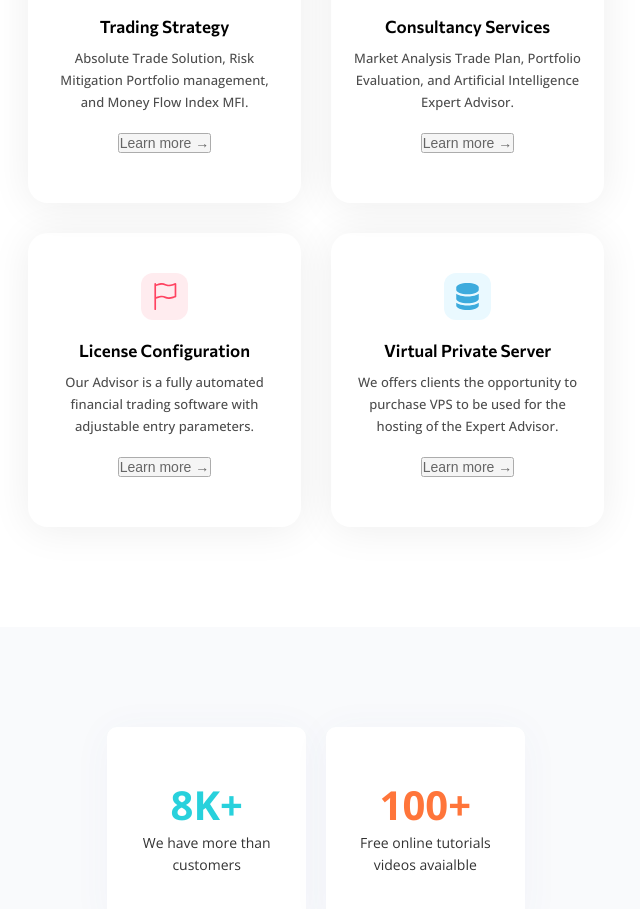
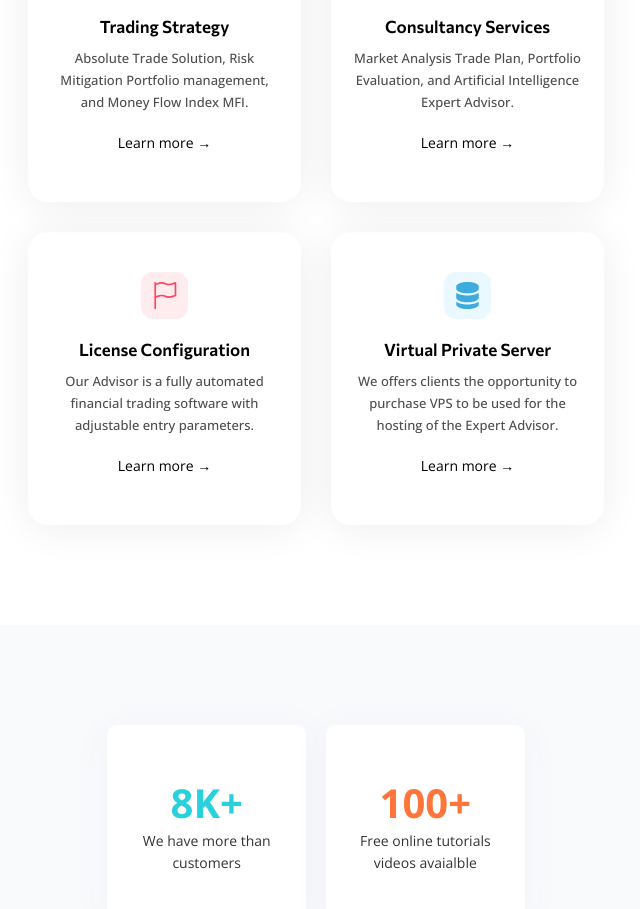
Before and after one commit to RavulaThrinath/tse-frontend, a React (Create React App) app: page / in a window 1280 px wide. Shown: the part 980-1889 px from the top of the page, without its empty margins (324-964 px from the left). Built offline with nearby package versions, Linux system fonts and the light colour scheme.

Commit message:
button change

```diff
--- a/src/Components/ServicesContainer/ServicesContainer.css
+++ b/src/Components/ServicesContainer/ServicesContainer.css
@@ -53,6 +53,7 @@
   font-size: 20px;
   font-weight: 500;
   margin: 10px 0;
+  all: unset;
 }
 
 @media screen and (max-width: 1536px) {
```
